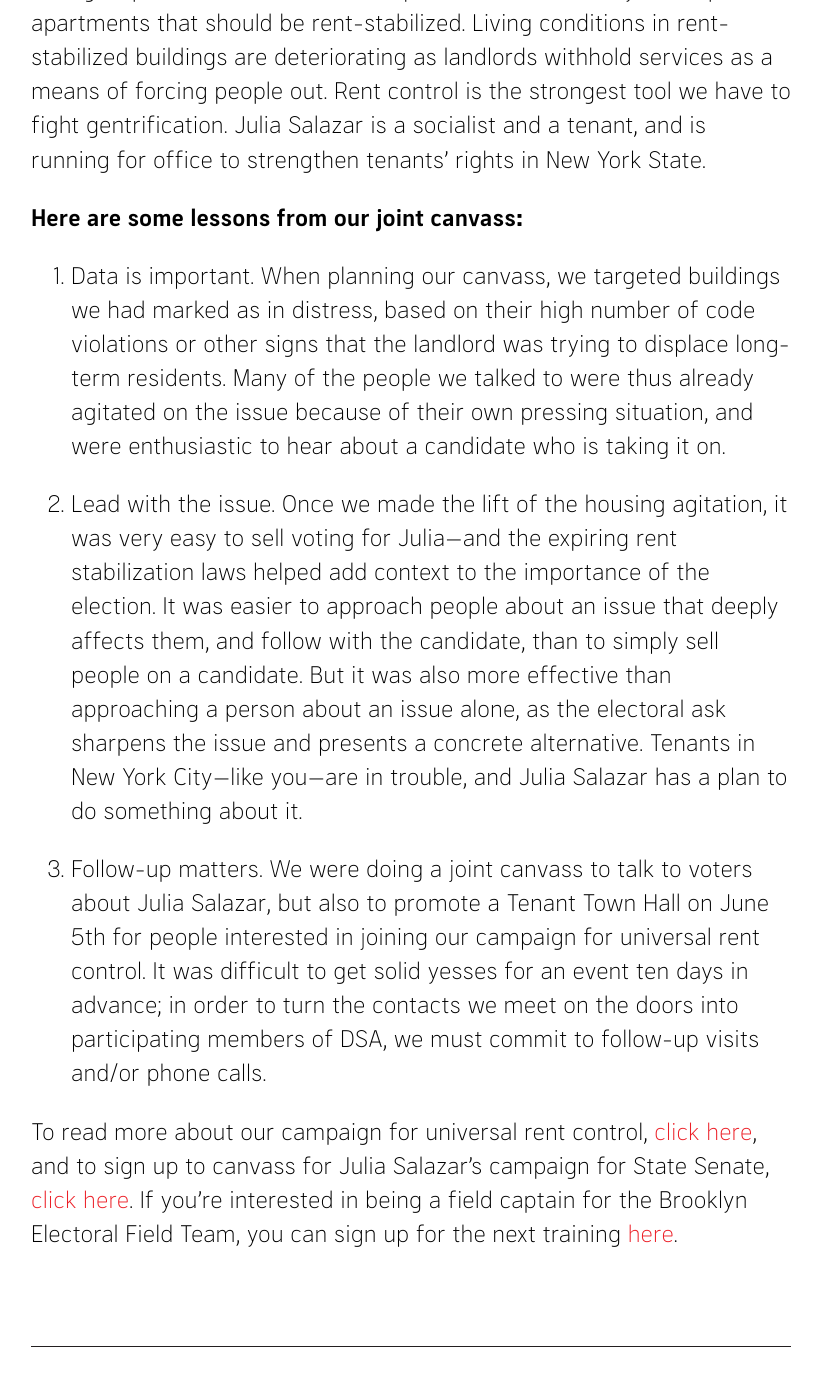
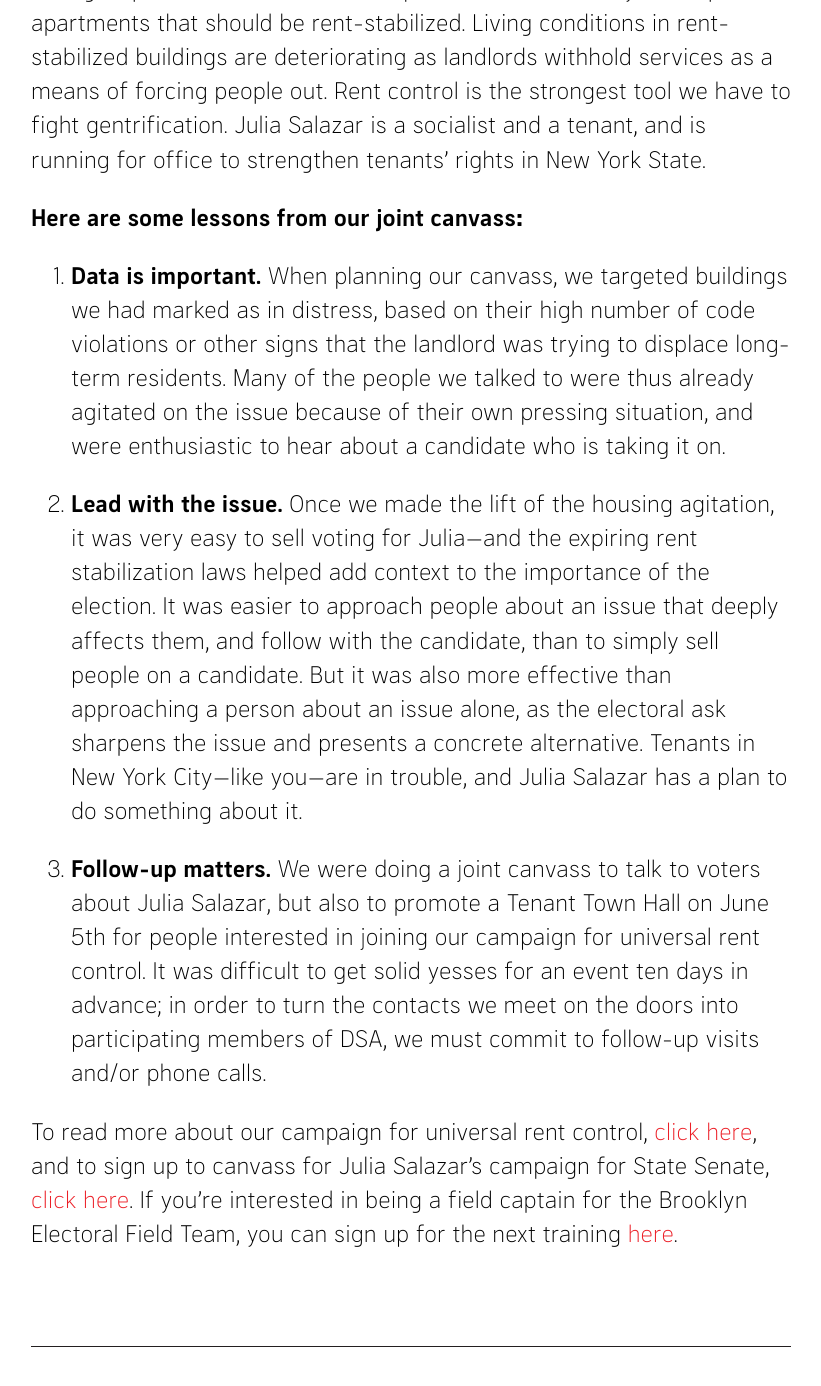
Before and after one commit to nycdsa/the-thorn, a Jekyll site: the page built from src/_posts/2018-06-04-city-nearing-billion-dollar-nycha-settlement-electoral-housing.md, in a window 1280 px wide and 1400 px high, scrolled down 4591 px. Shown: the top 1386 px of the window, without its empty margins (229-1050 px from the left). Built offline with Jekyll 4.4.1, drawn with Linux system fonts in a browser that asks for light colours.

```diff
--- a/src/_posts/2018-06-04-city-nearing-billion-dollar-nycha-settlement-electoral-housing.md
+++ b/src/_posts/2018-06-04-city-nearing-billion-dollar-nycha-settlement-electoral-housing.md
@@ -39,10 +39,10 @@ This is particularly important in Senate District 18, which includes some of the
 
 **Here are some lessons from our joint canvass:**
 
-1.  Data is important. When planning our canvass, we targeted buildings we had marked as in distress, based on their high number of code violations or other signs that the landlord was trying to displace long-term residents. Many of the people we talked to were thus already agitated on the issue because of their own pressing situation, and were enthusiastic to hear about a candidate who is taking it on.
+1.  **Data is important.** When planning our canvass, we targeted buildings we had marked as in distress, based on their high number of code violations or other signs that the landlord was trying to displace long-term residents. Many of the people we talked to were thus already agitated on the issue because of their own pressing situation, and were enthusiastic to hear about a candidate who is taking it on.
 
-2.  Lead with the issue. Once we made the lift of the housing agitation, it was very easy to sell voting for Julia---and the expiring rent stabilization laws helped add context to the importance of the election. It was easier to approach people about an issue that deeply affects them, and follow with the candidate, than to simply sell people on a candidate. But it was also more effective than approaching a person about an issue alone, as the electoral ask sharpens the issue and presents a concrete alternative. Tenants in New York City---like you---are in trouble, and Julia Salazar has a plan to do something about it.
+2.  **Lead with the issue.** Once we made the lift of the housing agitation, it was very easy to sell voting for Julia---and the expiring rent stabilization laws helped add context to the importance of the election. It was easier to approach people about an issue that deeply affects them, and follow with the candidate, than to simply sell people on a candidate. But it was also more effective than approaching a person about an issue alone, as the electoral ask sharpens the issue and presents a concrete alternative. Tenants in New York City---like you---are in trouble, and Julia Salazar has a plan to do something about it.
 
-3.  Follow-up matters. We were doing a joint canvass to talk to voters about Julia Salazar, but also to promote a Tenant Town Hall on June 5th for people interested in joining our campaign for universal rent control. It was difficult to get solid yesses for an event ten days in advance; in order to turn the contacts we meet on the doors into participating members of DSA, we must commit to follow-up visits and/or phone calls.
+3.  **Follow-up matters.** We were doing a joint canvass to talk to voters about Julia Salazar, but also to promote a Tenant Town Hall on June 5th for people interested in joining our campaign for universal rent control. It was difficult to get solid yesses for an event ten days in advance; in order to turn the contacts we meet on the doors into participating members of DSA, we must commit to follow-up visits and/or phone calls.
 
 To read more about our campaign for universal rent control, [click here](https://docs.google.com/document/d/1XuhUdt_DmEtiUsjcgp1cKP9bssv-iJWNP7bGSVXXTH4/edit?usp=drive_web&ouid=105276219756748376042), and to sign up to canvass for Julia Salazar's campaign for State Senate, [click here](https://actionnetwork.org/forms/canvass-for-julia-salazar?link_id=3&can_id=a163695cff579f066966465556a05061&source=email-next-electoral-meeting-and-julia-salazar-campaign-dates&email_referrer=email_360339&email_subject=next-electoral-meeting-and-julia-salazar-campaign-dates). If you're interested in being a field captain for the Brooklyn Electoral Field Team, you can sign up for the next training [here](https://actionnetwork.org/events/66-brooklyn-dsa-electoral-field-captain-training?source=direct_link&&link_id=8&can_id=a163695cff579f066966465556a05061&email_referrer=email_360339&email_subject=next-electoral-meeting-and-julia-salazar-campaign-dates).
```
